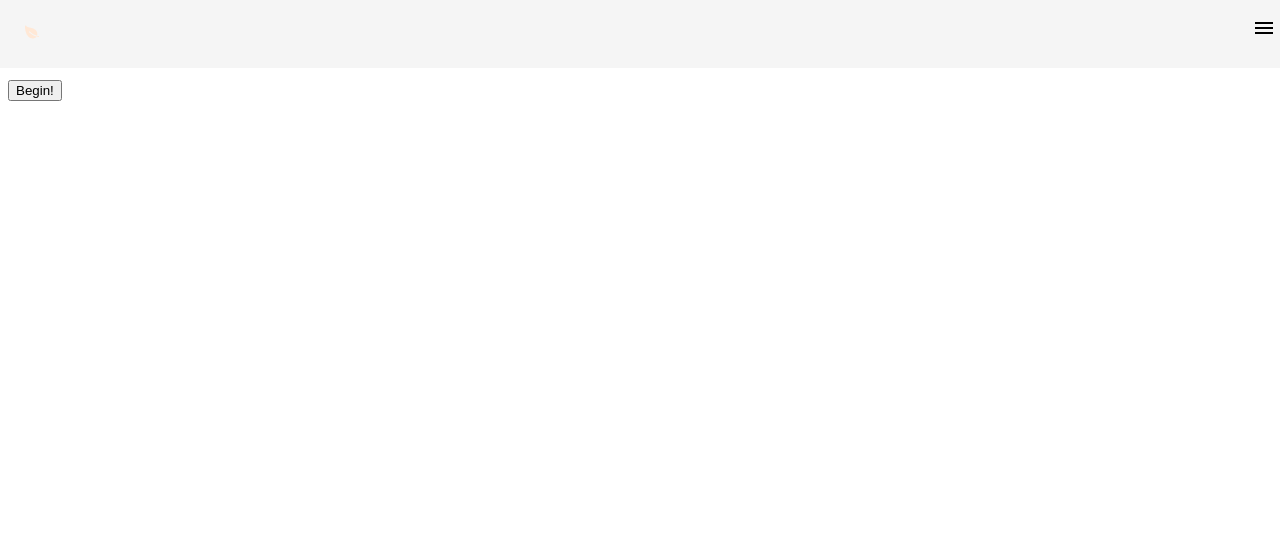
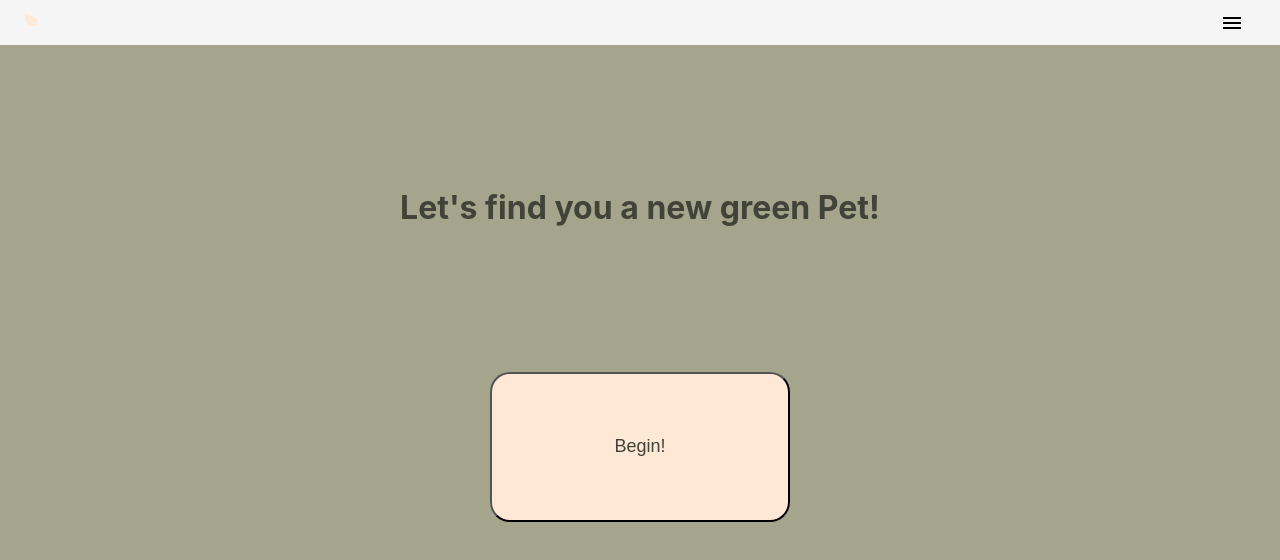
Before and after one commit to Los-Terremotos/GreenPets, a React (Vite) app in the folder client/: page /get-started in a window 1280 px wide. Shown: the top 560 px of the page. Built offline with nearby package versions, Linux system fonts and the light colour scheme.

Commit message:
Added styling for get started page

```diff
--- a/client/src/GetStarted.tsx
+++ b/client/src/GetStarted.tsx
@@ -1,15 +1,49 @@
 import useState from 'react';
 import Nav from './Navbar'
+import styled from 'styled-components';
+
+const Main = styled.main`
+padding-top: 45px;
+display: grid;
+justify-content: center;
+height: 100vh;
+
+div{
+  display: flex;
+  justify-content: center;
+}
+
+button{
+  height: 150px;
+  width: 300px;
+  background-color: #FFE8D6;
+  color: #404337;
+  border-radius: 20px;
+  font-size: 18px;
+}
+
+button:hover{
+  background-color: #404337;
+  color: #FFE8D6;
+}
+`
+
+const Questionh1 = styled.h1`
+  align-self: center;
+  color: #404337;
+`
 
 const GetStarted = () => {
 
   return (
     <div>
       <Nav />
-      <h1>Let's find you a new green Pet!</h1>
+      <Main>
+      <Questionh1>Let's find you a new green Pet!</Questionh1>
       <div>
         <button>Begin!</button>
       </div>
+      </Main>
     </div>
   )
 }
--- a/client/src/Navbar.tsx
+++ b/client/src/Navbar.tsx
@@ -4,8 +4,29 @@ import {useLocation, Link} from 'react-router-dom';
 import { IoLeaf } from "react-icons/io5";
 import { createGlobalStyle } from 'styled-components'
 
+//Added style box sizing: border-box for when we are setting height and width it will
+//take into account padding and margins.
+const GlobalStyle = createGlobalStyle`
+:root{
+    font-family: Inter, system-ui, Avenir, Helvetica, Arial, sans-serif;
+    line-height: 1.5;
+    font-weight: 400;
 
-const GlobalStyle = createGlobalStyle`
+    color-scheme: light dark;
+    color: rgba(255, 255, 255, 0.87);
+    background-color: #A5A58D;
+
+    font-synthesis: none;
+    text-rendering: optimizeLegibility;
+    -webkit-font-smoothing: antialiased;
+    -moz-osx-font-smoothing: grayscale;
+  }
+  * {
+  margin: 0;
+  padding: 0;
+  box-sizing: border-box;
+}
+
 a { font-weight: 500;
     color: black;
     text-decoration: inherit;
@@ -24,6 +45,7 @@ a:hover{
 }
 `
 let Nav;
+
 const Header = styled.header`
 position: fixed;
 width: 100%;
@@ -33,7 +55,7 @@ background-color: whitesmoke;
 color: black;
 font-family: sans-serif;
 padding: 1em;
-
+height: 45px;
 `
 const UL = styled.ul`
 list-style-type: none;
@@ -45,28 +67,14 @@ justify-content: space-between;
 const LI = styled.li`
 margin: 0;
 `
-// const A = styled.a`
-// font-weight: 500;
-// color: black;
-// text-decoration: inherit;
-// text-decoration: none;
-// padding: 0.5em;
-// color: black;
-
-// &:hover{
-//     color: #7E7E63;
-// }
-
-// @media (prefers-color-scheme: light){
-//     color: #FFE8D6;
-// }
-
-// `
 const chooseNavBar = (route:string) =>{
     if(route === '/'){
         Nav = styled.nav`display: flex;
         justify-content: flex-end;
-        margin-right: 20px;`;
+        margin-right: 20px;
+        height: 100%;
+        align-items: center;
+        `;
 
         return(
             <Nav>
@@ -85,6 +93,8 @@ const chooseNavBar = (route:string) =>{
         flex-direction: row;
         justify-content: space-between;
         margin-right: 20px;
+        height: 100%;
+        align-items: center;
         `;
         return(
             <Nav>
--- a/client/src/Roadmap.tsx
+++ b/client/src/Roadmap.tsx
@@ -9,24 +9,6 @@ import { createGlobalStyle } from 'styled-components'
 
 
 const GlobalStyle = createGlobalStyle`
-  :root{
-    font-family: Inter, system-ui, Avenir, Helvetica, Arial, sans-serif;
-    line-height: 1.5;
-    font-weight: 400;
-
-    color-scheme: light dark;
-    color: rgba(255, 255, 255, 0.87);
-    background-color: #A5A58D;
-
-    font-synthesis: none;
-    text-rendering: optimizeLegibility;
-    -webkit-font-smoothing: antialiased;
-    -moz-osx-font-smoothing: grayscale;
-  }
-  * {
-  margin: 0;
-  padding: 0;
-}
 
 body{
   margin: 0;
```
